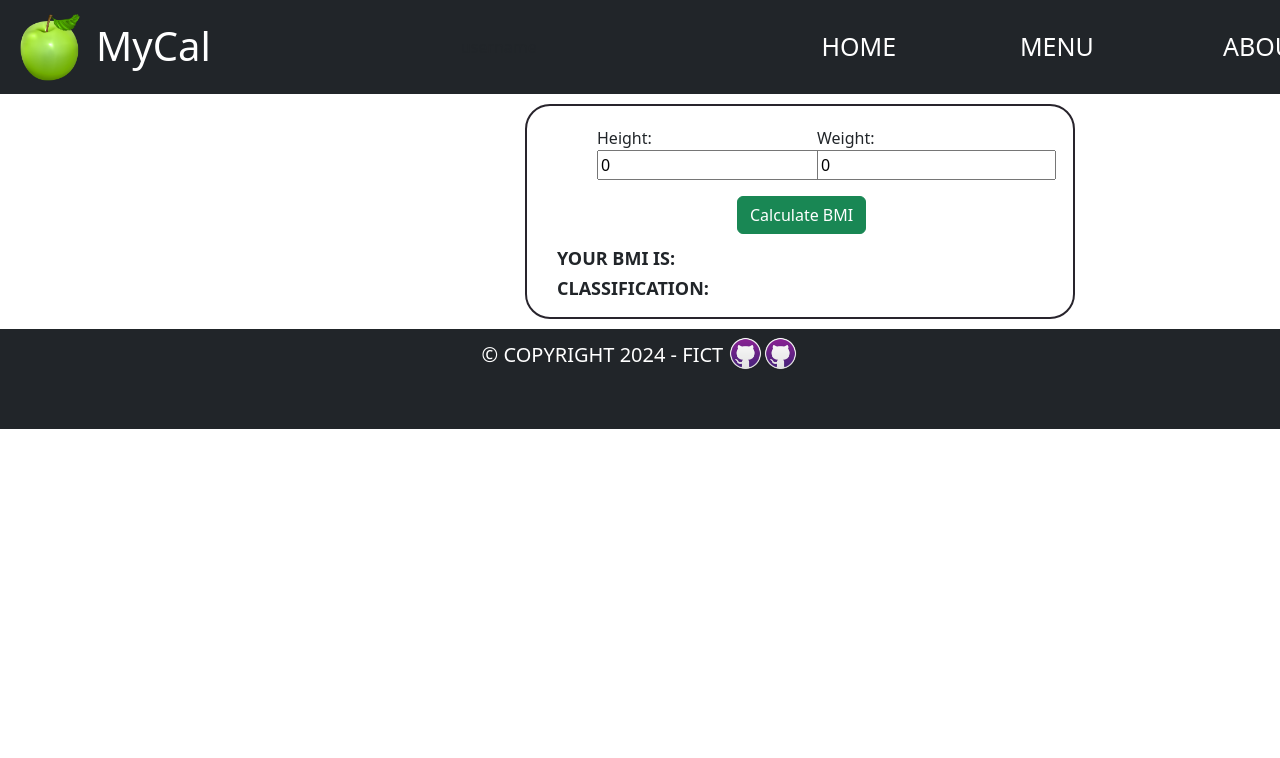
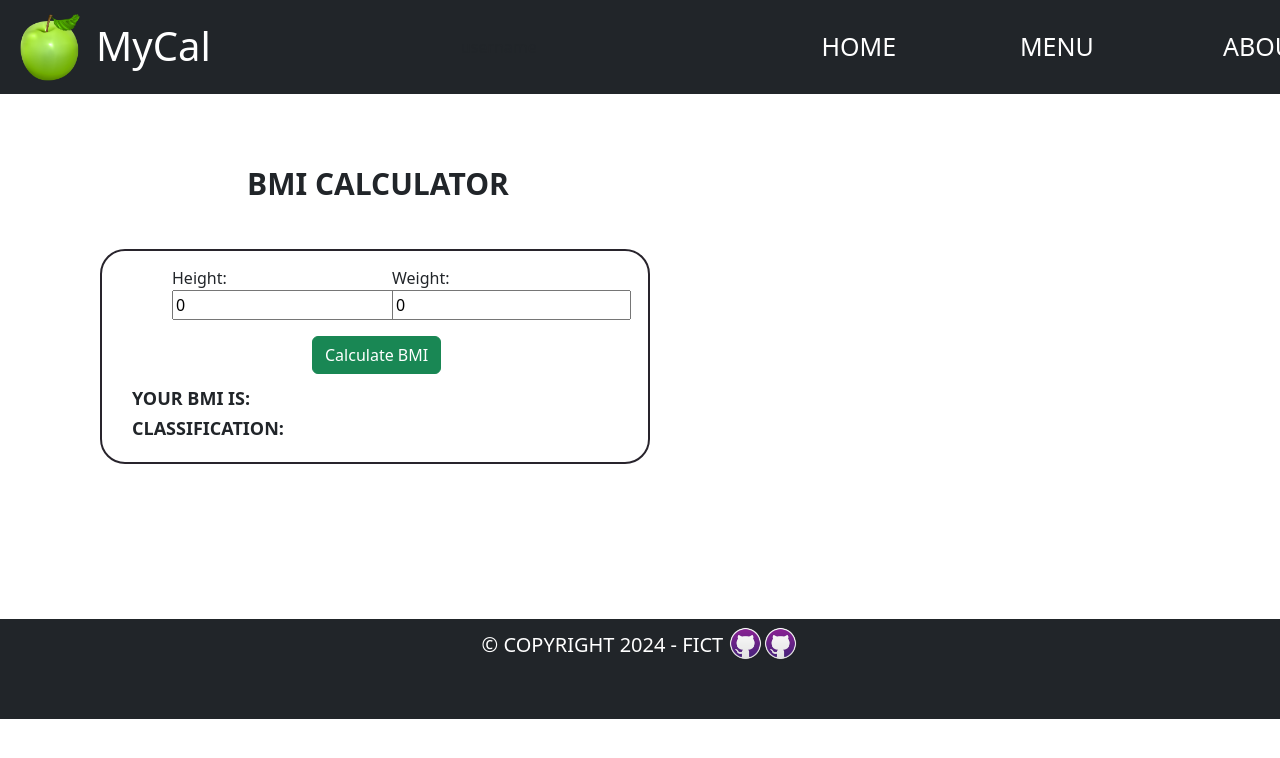
Before and after one commit to jordanoskidavid/MyCal, an Angular app in the folder frontend/Angular-MyCal/: page / in a window 1280 px wide. Shown: the top 758 px of the page. Built offline with nearby package versions, Linux system fonts and the light colour scheme.

Commit message:
Improvements in BMI calculator again

```diff
--- a/frontend/Angular-MyCal/src/app/calorie-counter/calorie-counter.component.css
+++ b/frontend/Angular-MyCal/src/app/calorie-counter/calorie-counter.component.css
@@ -1,7 +1,8 @@
 .calorie-counter {
   width: 550px;
   height: 215px;
-  margin: 10px 450px 10px 525px;
+
+  margin: 155px 0 155px 100px;
   border: #28242c 2px solid;
   border-radius: 25px;
 }
@@ -49,3 +50,12 @@
   width: 350px;
   text-transform: uppercase;
 }
+.bmi-calculator{
+  position: relative;
+  margin-bottom: -50px;
+  top:-90px;
+  left: 145px;
+  font-size: 30px;
+  text-transform: capitalize;
+  font-weight: bold;
+}
--- a/frontend/Angular-MyCal/src/app/calorie-counter/calorie-counter.component.html
+++ b/frontend/Angular-MyCal/src/app/calorie-counter/calorie-counter.component.html
@@ -1,4 +1,5 @@
 <div class="calorie-counter">
+  <p class="bmi-calculator">BMI CALCULATOR</p>
  <div class="height">
    <label for="height">Height:</label>
    <input type="number" id="height" placeholder="Enter height(cm)" [(ngModel)]="height">
```
